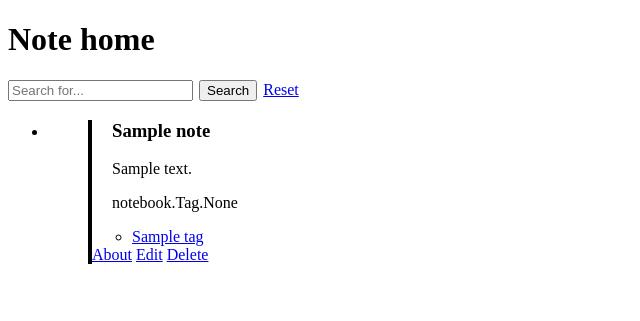
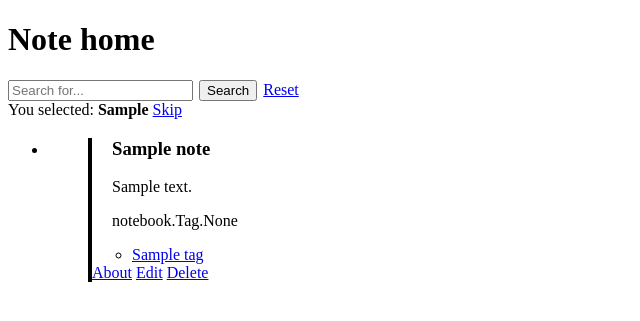
Before and after one commit to kirienkovitaliy/Personal_Assistant_Web_application_Django, a Django app: template Personal_Assistant/notebook/templates/notebook/note_home.html in a window 1280 px wide. Shown: the part 52-373 px from the top of the page, without its empty margins (0-640 px from the left). Run offline with Django 4.2, Linux system fonts and the light colour scheme; tables that the repository leaves empty hold one stand-in row (values such as "Sample post"); the template is opened without the code that fills it: values that come from a table or form of the project are taken from there, most other values are stand-ins (such as "Sample title", 1, 10 or a date in 2020).

Commit message:
add 'You selected' tag div

```diff
--- a/Personal_Assistant/addressbook/views.py
+++ b/Personal_Assistant/addressbook/views.py
@@ -1,4 +1,4 @@
-from typing import Any
+from typing import Any, Dict
 from datetime import timedelta
 
 from django.contrib.auth.mixins import LoginRequiredMixin
--- a/Personal_Assistant/notebook/templates/notebook/note_home.html
+++ b/Personal_Assistant/notebook/templates/notebook/note_home.html
@@ -25,6 +25,12 @@
         <a href="{% url 'note_home' %}" class="btn btn-dark" style="margin-left: 2px;" title="Refresh">Reset</a>
     </div>
 </form>
+<div>
+    {% if selected_tag %}
+    <span>You selected: <b>{{ selected_tag }}</b></span>
+    <a href="{% url 'note_home' %}" role="button">Skip</a>
+    {% endif %}
+</div>
     <div>
         <ul>
             {% for i in object_list %}
```
Also changed, not shown: Personal_Assistant/notebook/views.py (+9 -1 lines).
